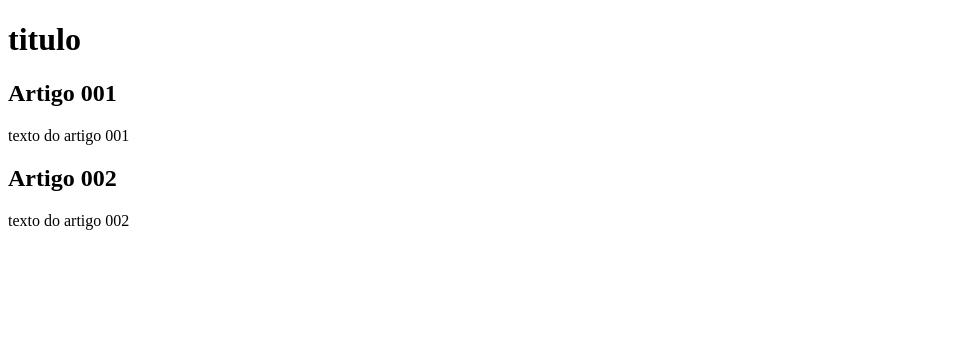
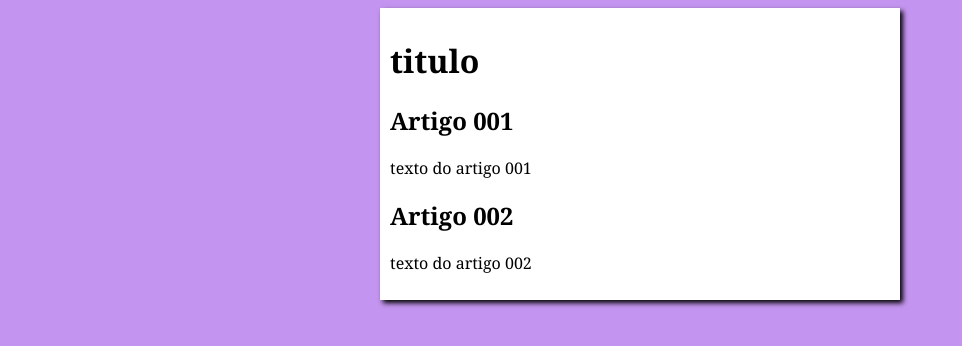
Before and after one commit to Isis-Maia/projeto-site, a plain HTML site: page index.html in a window 1280 px wide. Shown: the whole page, without its empty margins (0-962 px from the left). Drawn offline with Linux system fonts and the light colour scheme.

Commit message:
inicei o designer

```diff
--- /dev/null
+++ b/estilos/style.css
@@ -0,0 +1,17 @@
+* {
+    font-family: Georgia, 'Times New Roman', Times, serif;
+    font-size: 16;
+}
+
+body {
+    background-color:rgb(196, 149, 240) ;
+
+}
+
+main {
+    background-color: white;
+    width: 500px;
+    margin: auto;
+    padding: 10px;
+    box-shadow: 3px 3px 5px black ;
+}
--- a/index.html
+++ b/index.html
@@ -4,6 +4,7 @@
     <meta charset="UTF-8">
     <meta name="viewport" content="width=device-width, initial-scale=1.0">
     <title>Site</title>
+    <link rel="stylesheet" href="estilos/style.css">
 </head>
 <body>
     <main>
```
